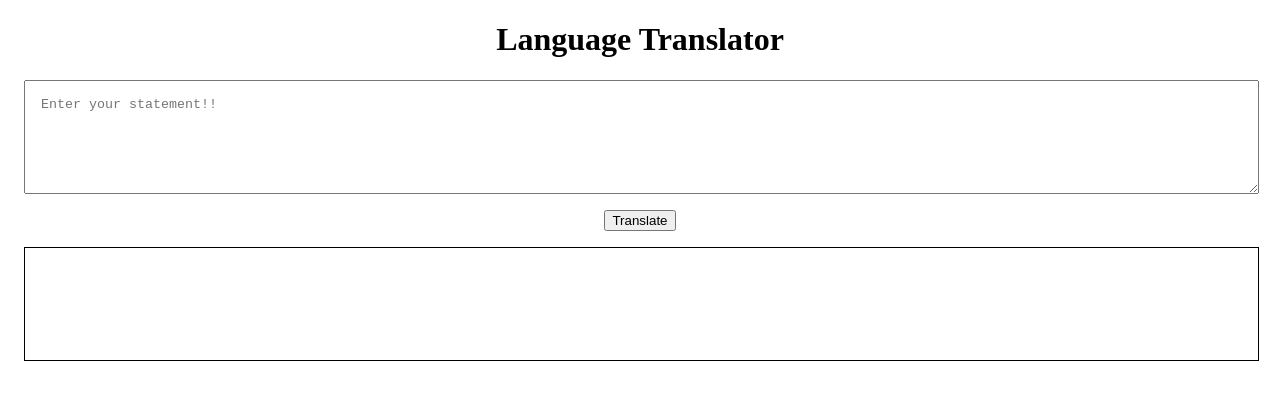
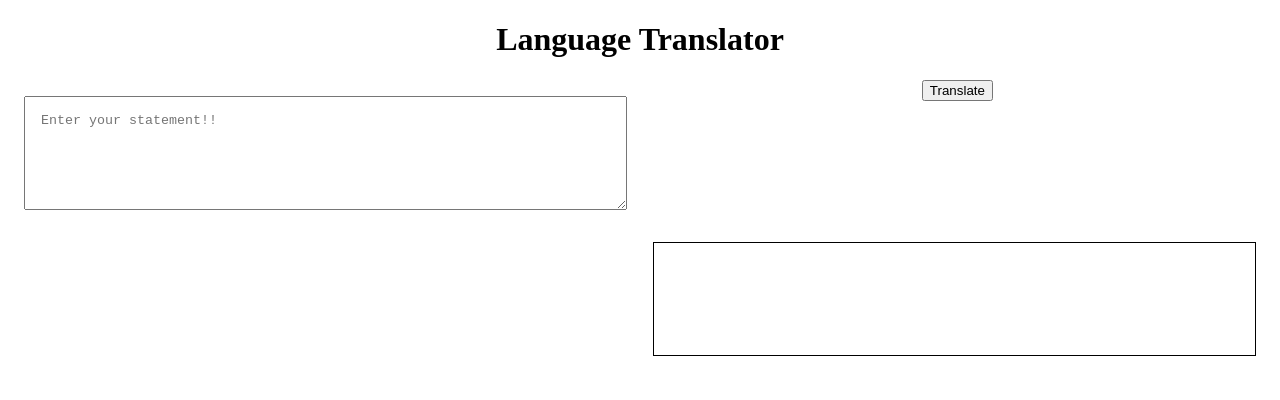
Before and after one commit to sparsh0008/WebApp, a plain HTML site: page index.html in a window 1280 px wide. Drawn offline with Linux system fonts and the light colour scheme.

Commit message:
In Progress

```diff
--- a/index.html
+++ b/index.html
@@ -9,19 +9,21 @@
 
     <style>
         textarea {
-            width: 95%;
+            width: 45%;
             height: 10vh;
             display: block;
             margin: 1rem;
             padding: 1rem;
+            float: left;
         }
 
         #output {
             border: 1px solid black;
             height: 10vh;
-            width: 95%;
+            width: 45%;
             margin: 1rem;
             padding: 1rem;
+            float: right;
         }
     </style>
 </head>
@@ -30,10 +32,12 @@
     <h1><center>Language Translator</center></h1>
 
     <textarea id="txt-input" placeholder="Enter your statement!!"></textarea>
-    <center><button id="btn-translate" >Translate</button></center>
+
 
     <div></div>
     <div id="output"></div>
+    <center><button id="btn-translate">Translate</button></center>
+
     <script src="app.js" type="text/javascript"></script>
 </body>
 
```
